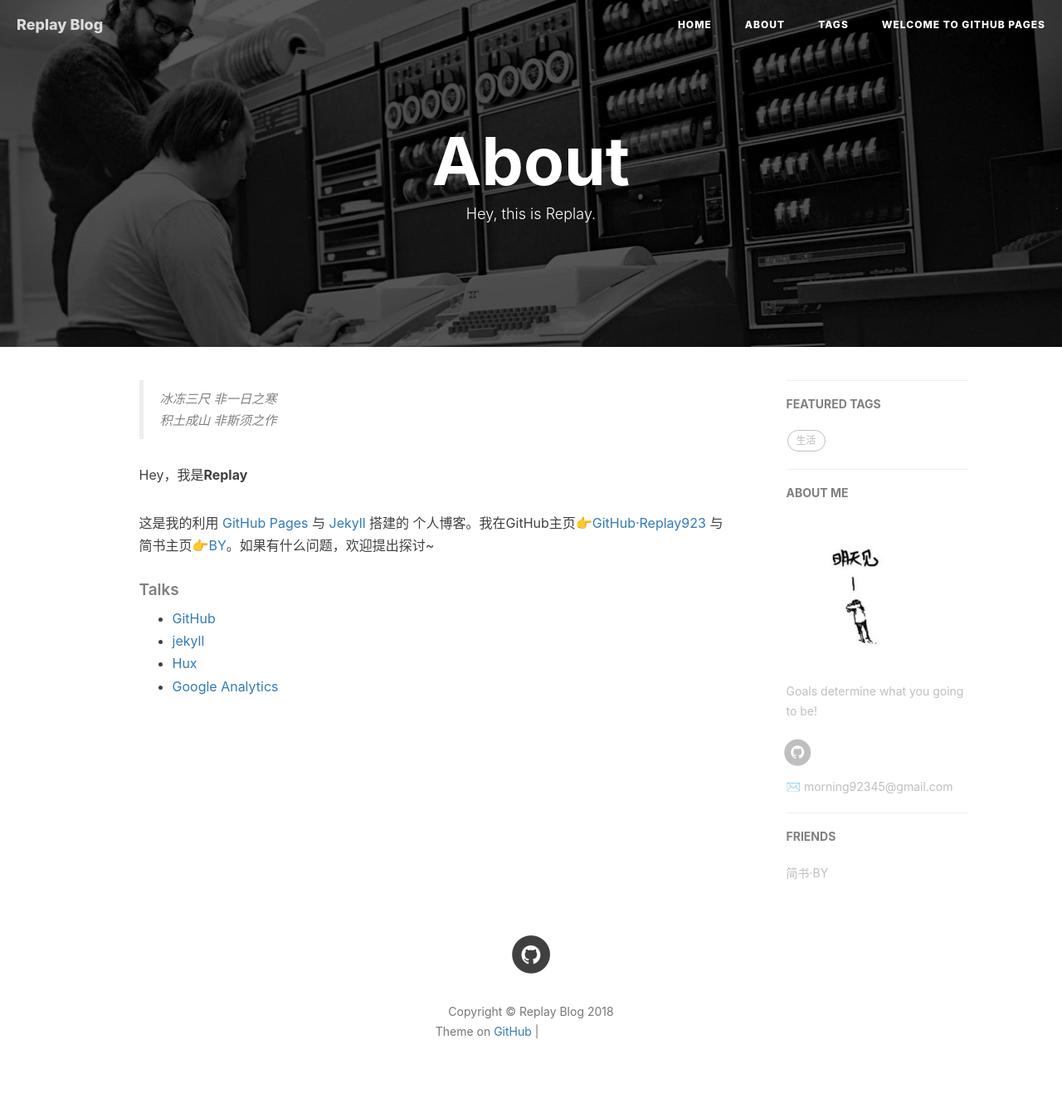
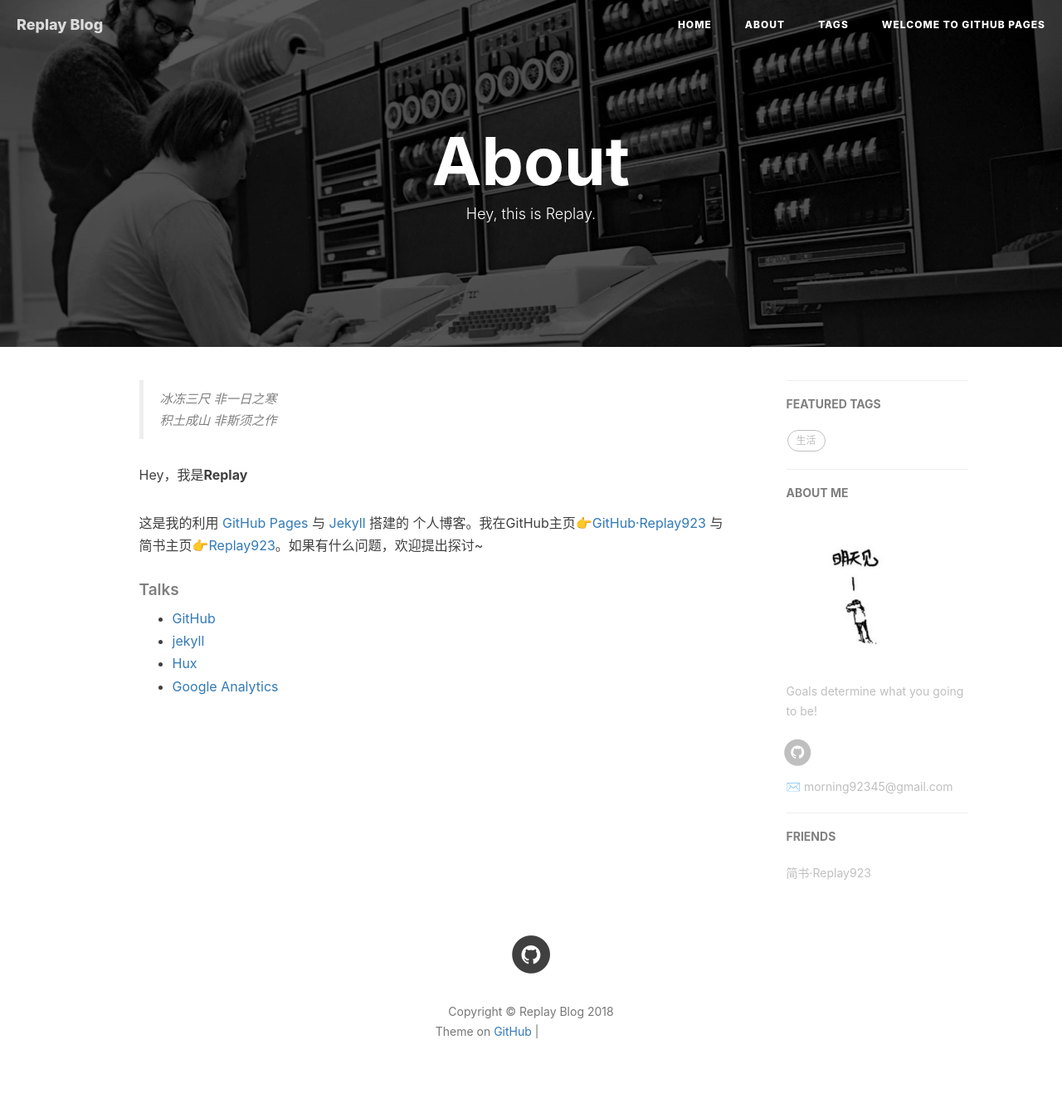
Before and after one commit to Replay923/Replay923.github.io, a Jekyll site: the page built from about.html, in a window 1280 px wide. Shown: the whole page at 83% size. Built offline with Jekyll 4.4.1, drawn with Linux system fonts in a browser that asks for light colours; nearby versions of some CDN libraries; comment, search, counter and statistics services are not loaded; grey boxes are pictures that could not be loaded.

Commit message:
修改页面

```diff
--- a/_config.yml
+++ b/_config.yml
@@ -100,7 +100,7 @@
 # Friends
 friends: [
     {
-        title: "简书·BY",
+        title: "简书·Replay923",
         href: "https://www.jianshu.com/users/c8978550ad55"
     }
 ]
--- a/about.html
+++ b/about.html
@@ -20,7 +20,7 @@
 
     <p>Hey，我是<strong>Replay</strong></p>
 
-    <p>这是我的利用 <a href="https://pages.github.com/">GitHub Pages</a> 与 <a href="http://jekyll.com.cn/">Jekyll</a> 搭建的 个人博客。我在GitHub主页<a href="https://github.com/Replay923">👉GitHub·Replay923</a> 与 简书主页<a href="https://www.jianshu.com/users/c8978550ad55">👉BY</a>。如果有什么问题，欢迎提出探讨~</p>
+    <p>这是我的利用 <a href="https://pages.github.com/">GitHub Pages</a> 与 <a href="http://jekyll.com.cn/">Jekyll</a> 搭建的 个人博客。我在GitHub主页<a href="https://github.com/Replay923">👉GitHub·Replay923</a> 与 简书主页<a href="https://www.jianshu.com/users/c8978550ad55">👉Replay923</a>。如果有什么问题，欢迎提出探讨~</p>
 
     <p></p>
 
```
